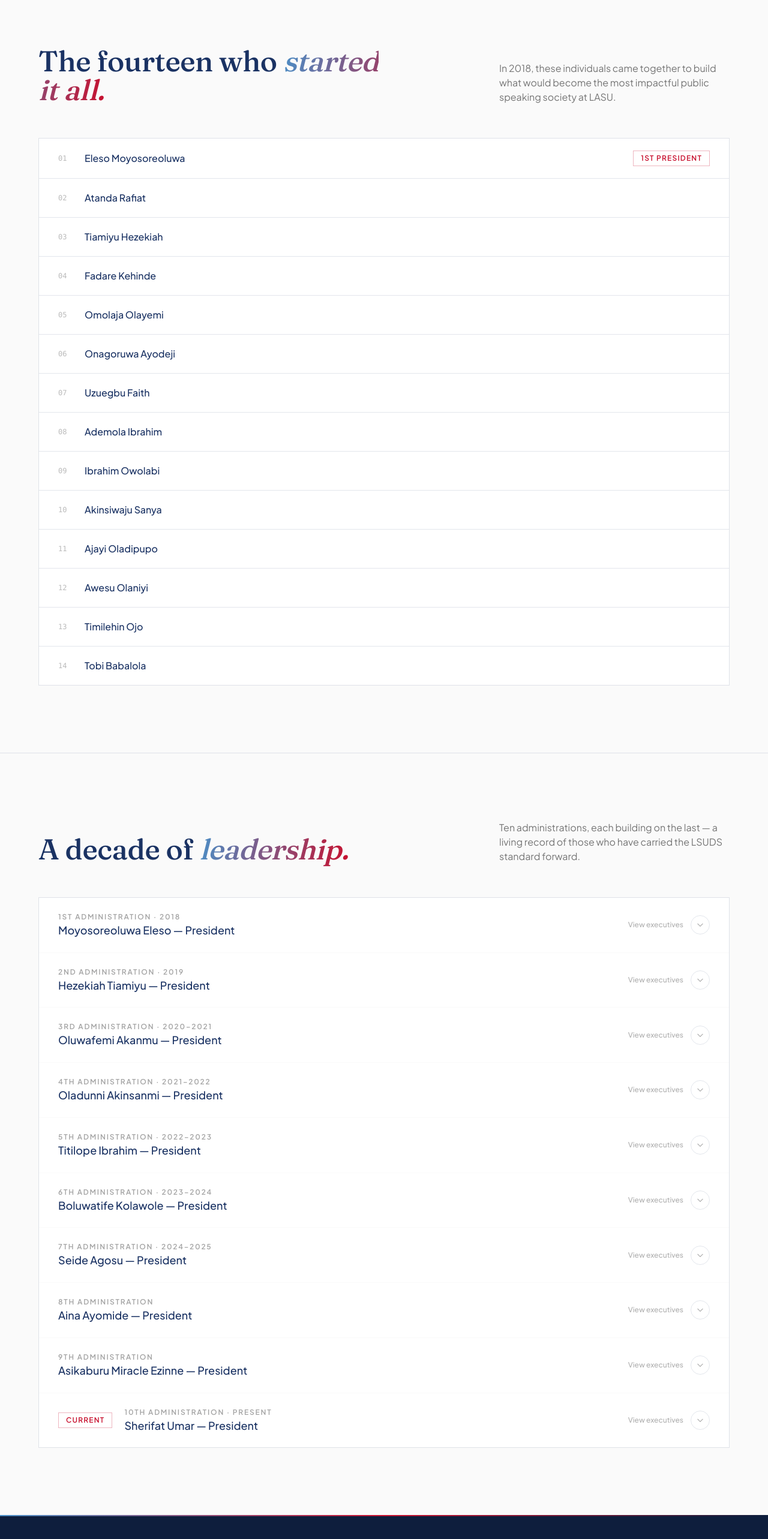
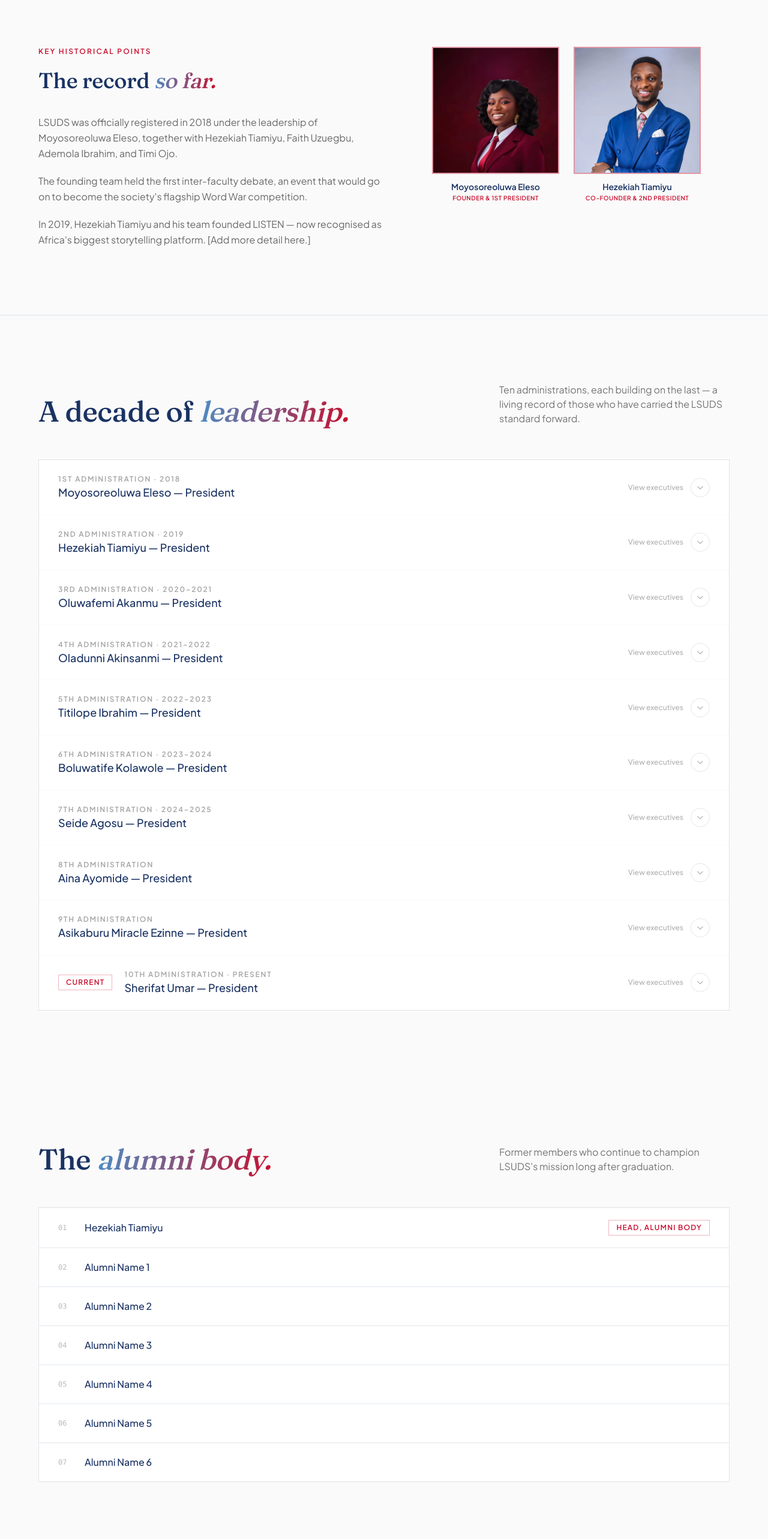
Before and after one commit to Michaelgnaho/lasudebatesociety, a Next.js app: page /about in a window 1280 px wide. Shown: the part 3166-5732 px from the top of the page at 60% size. Built offline with nearby package versions, Linux system fonts and the light colour scheme.

Commit message:
add about, achievment and listen page

```diff
--- a/src/app/about/page.tsx
+++ b/src/app/about/page.tsx
@@ -33,6 +33,12 @@
   note: string;
   executives: Executive[];
   isCurrent?: boolean;
+}
+
+interface HistoricalFigure {
+  name: string;
+  role: string;
+  image: string;
 }
 
 // ─── Data ────────────────────────────────────────────────────────────────────
@@ -108,6 +114,52 @@
     icon: BookOpen,
     title: "Continuous Learning",
     copy: "Through its events, training sessions, and publications, the society champions lifelong learning and the continuous refinement of voice and skill.",
+  },
+];
+
+// Historical figures — replace images/roles as needed. Using existing image paths from the founding data.
+const historicalFigures: HistoricalFigure[] = [
+  {
+    name: "Moyosoreoluwa Eleso",
+    role: "Founder & 1st President",
+    image: "/images/Eleso-Moyosoreoluwa.webp",
+  },
+  {
+    name: "Hezekiah Tiamiyu",
+    role: "Co-Founder & 2nd President",
+    image: "/images/Hezekiah-Tiamiyu.webp",
+  },
+];
+
+// TODO: Replace with the full narrative — this is a placeholder based on what was provided.
+const historicalPoints = [
+  "LSUDS was officially registered in 2018 under the leadership of Moyosoreoluwa Eleso, together with Hezekiah Tiamiyu, Faith Uzuegbu, Ademola Ibrahim, and Timi Ojo.",
+  "The founding team held the first inter-faculty debate, an event that would go on to become the society's flagship Word War competition.",
+  "In 2019, Hezekiah Tiamiyu and his team founded LISTEN — now recognised as Africa's biggest storytelling platform. [Add more detail here.]",
+];
+
+// Alumni body — replace with full list of names.
+const alumniHead = "Hezekiah Tiamiyu";
+const alumniMembers = [
+  "Alumni Name 1",
+  "Alumni Name 2",
+  "Alumni Name 3",
+  "Alumni Name 4",
+  "Alumni Name 5",
+  "Alumni Name 6",
+];
+
+// LSUDS & LASU — replace names/images with the actual VC and staff adviser.
+const lasuLeadership = [
+  {
+    name: "Vice Chancellor Name",
+    role: "Vice Chancellor, Lagos State University",
+    image: "/images/placeholder.webp",
+  },
+  {
+    name: "Staff Adviser Name",
+    role: "Staff Adviser, LSUDS",
+    image: "/images/placeholder.webp",
   },
 ];
 
@@ -622,7 +674,10 @@
 
       reveal(".milestone-item", { stagger: 0.12 });
       reveal(".value-card", { stagger: 0.1 });
-      reveal(".member-row", { stagger: 0.045, duration: 0.5 });
+      reveal(".historical-card", { stagger: 0.1 });
+      reveal(".historical-point", { stagger: 0.1 });
+      reveal(".alumni-row", { stagger: 0.045, duration: 0.5 });
+      reveal(".lasu-card", { stagger: 0.12 });
       reveal(".admin-row", { stagger: 0.08 });
 
       // Timeline progress line draws in as the section scrolls past
@@ -1003,70 +1058,68 @@
         </div>
       </section>
 
-      {/* ── Founding Members ─────────────────────────────────────────────── */}
+      {/* ── Historical Points ────────────────────────────────────────────── */}
       <section className="py-24 sm:py-28 border-b border-[var(--line)]">
         <div className="section-shell">
-          <div className="flex flex-col lg:flex-row lg:items-end lg:justify-between gap-6 mb-14">
+          <div className="flex flex-col lg:flex-row lg:gap-20">
+            {/* Left — narrative */}
+            <div className="lg:w-6/12 shrink-0">
               <AnimatedContent
                 distance={30}
                 duration={0.7}
                 ease="power3.out"
                 threshold={0.15}
               >
-              <h2 className="text-3xl sm:text-4xl lg:text-5xl font-medium text-[var(--navy)] max-w-xl">
-                The fourteen who{" "}
-                <span className="italic gradient-text">started it all.</span>
+                <p className="text-xs font-semibold uppercase tracking-[0.18em] text-[var(--crimson)]">
+                  Key historical points
+                </p>
+                <h2 className="mt-4 text-3xl sm:text-4xl font-medium text-[var(--navy)] leading-snug">
+                  The record{" "}
+                  <span className="italic gradient-text">so far.</span>
                 </h2>
               </AnimatedContent>
-            <AnimatedContent
-              distance={20}
-              duration={0.6}
-              ease="power3.out"
-              delay={0.15}
-              threshold={0.15}
+
+              <div className="mt-8 space-y-5">
+                {historicalPoints.map((point, i) => (
+                  <p
+                    key={i}
+                    className="historical-point opacity-0 translate-y-4 text-[var(--ink)]/65 leading-relaxed"
                   >
-              <p className="text-[var(--ink)]/60 max-w-sm">
-                In 2018, these individuals came together to build what would
-                become the most impactful public speaking society at LASU.
+                    {point}
                   </p>
-            </AnimatedContent>
+                ))}
+              </div>
             </div>
 
+            {/* Right — historical figures */}
+            <div className="mt-14 lg:mt-0 lg:flex-1">
+              <div className="grid grid-cols-2 gap-6 max-w-md">
+                {historicalFigures.map((figure) => (
                   <div
-            className="border divide-y divide-[var(--line)]"
-            style={{ borderColor: "var(--line)" }}
+                    key={figure.name}
+                    className="historical-card opacity-0 translate-y-6 flex flex-col items-center text-center gap-3"
                   >
-            {[
-              "Eleso Moyosoreoluwa",
-              "Atanda Rafiat",
-              "Tiamiyu Hezekiah",
-              "Fadare Kehinde",
-              "Omolaja Olayemi",
-              "Onagoruwa Ayodeji",
-              "Uzuegbu Faith",
-              "Ademola Ibrahim",
-              "Ibrahim Owolabi",
-              "Akinsiwaju Sanya",
-              "Ajayi Oladipupo",
-              "Awesu Olaniyi",
-              "Timilehin Ojo",
-              "Tobi Babalola",
-            ].map((name, i) => (
-              <div
-                key={name}
-                className="member-row opacity-0 -translate-x-4 flex items-center gap-6 bg-white px-8 py-5"
-              >
-                <span className="text-xs font-mono text-[var(--ink)]/30 w-5 shrink-0">
-                  {String(i + 1).padStart(2, "0")}
-                </span>
-                <span className="text-[var(--navy)] font-medium">{name}</span>
-                {i === 0 && (
-                  <span className="ml-auto text-xs font-semibold uppercase tracking-widest text-[var(--crimson)] border border-[var(--crimson)]/30 px-3 py-1">
-                    1st President
-                  </span>
-                )}
+                    <div className="relative w-full aspect-square overflow-hidden bg-[var(--navy)]/5 border-2 border-[var(--crimson)]/40">
+                      <Image
+                        src={figure.image}
+                        alt={`Portrait of ${figure.name}`}
+                        fill
+                        sizes="(max-width: 640px) 45vw, 20vw"
+                        className="object-cover object-top"
+                      />
+                    </div>
+                    <div>
+                      <p className="text-sm font-semibold text-[var(--navy)] leading-snug">
+                        {figure.name}
+                      </p>
+                      <p className="mt-0.5 text-[10px] uppercase tracking-wider text-[var(--crimson)] font-semibold">
+                        {figure.role}
+                      </p>
+                    </div>
                   </div>
                 ))}
+              </div>
+            </div>
           </div>
         </div>
       </section>
@@ -1186,6 +1239,122 @@
           </div>
         </div>
       </section>
+      {/* ── Alumni Body ──────────────────────────────────────────────────── */}
+      <section className="py-24 sm:py-28 border-b border-[var(--line)]">
+        <div className="section-shell">
+          <div className="flex flex-col lg:flex-row lg:items-end lg:justify-between gap-6 mb-14">
+            <AnimatedContent
+              distance={30}
+              duration={0.7}
+              ease="power3.out"
+              threshold={0.15}
+            >
+              <h2 className="text-3xl sm:text-4xl lg:text-5xl font-medium text-[var(--navy)] max-w-xl">
+                The <span className="italic gradient-text">alumni body.</span>
+              </h2>
+            </AnimatedContent>
+            <AnimatedContent
+              distance={20}
+              duration={0.6}
+              ease="power3.out"
+              delay={0.15}
+              threshold={0.15}
+            >
+              <p className="text-[var(--ink)]/60 max-w-sm">
+                Former members who continue to champion LSUDS's mission long
+                after graduation.
+              </p>
+            </AnimatedContent>
+          </div>
+
+          <div
+            className="border divide-y divide-[var(--line)]"
+            style={{ borderColor: "var(--line)" }}
+          >
+            {/* Head of alumni body */}
+            <div className="alumni-row opacity-0 -translate-x-4 flex items-center gap-6 bg-white px-8 py-5">
+              <span className="text-xs font-mono text-[var(--ink)]/30 w-5 shrink-0">
+                01
+              </span>
+              <span className="text-[var(--navy)] font-medium">
+                {alumniHead}
+              </span>
+              <span className="ml-auto text-xs font-semibold uppercase tracking-widest text-[var(--crimson)] border border-[var(--crimson)]/30 px-3 py-1">
+                Head, Alumni Body
+              </span>
+            </div>
+
+            {/* Other alumni — names only */}
+            {alumniMembers.map((name, i) => (
+              <div
+                key={name}
+                className="alumni-row opacity-0 -translate-x-4 flex items-center gap-6 bg-white px-8 py-5"
+              >
+                <span className="text-xs font-mono text-[var(--ink)]/30 w-5 shrink-0">
+                  {String(i + 2).padStart(2, "0")}
+                </span>
+                <span className="text-[var(--navy)] font-medium">{name}</span>
+              </div>
+            ))}
+          </div>
+        </div>
+      </section>
+
+      <section className="py-24 sm:py-28 border-b border-[var(--line)]">
+        <div className="section-shell">
+          <div className="flex flex-col lg:flex-row lg:items-end lg:justify-between gap-6 mb-14">
+            <AnimatedContent
+              distance={30}
+              duration={0.7}
+              ease="power3.out"
+              threshold={0.15}
+            >
+              <h2 className="text-3xl sm:text-4xl lg:text-5xl font-medium text-[var(--navy)] max-w-xl">
+                LSUDS & <span className="italic gradient-text">LASU.</span>
+              </h2>
+            </AnimatedContent>
+            <AnimatedContent
+              distance={20}
+              duration={0.6}
+              ease="power3.out"
+              delay={0.15}
+              threshold={0.15}
+            >
+              <p className="text-[var(--ink)]/60 max-w-sm">
+                LSUDS operates under the guidance and support of the
+                university's leadership.
+              </p>
+            </AnimatedContent>
+          </div>
+
+          <div className="grid grid-cols-1 sm:grid-cols-2 gap-8 max-w-2xl">
+            {lasuLeadership.map((person) => (
+              <div
+                key={person.name}
+                className="lasu-card opacity-0 translate-y-6 flex flex-col items-center text-center gap-4"
+              >
+                <div className="relative w-full aspect-square overflow-hidden bg-[var(--navy)]/5 border border-[var(--line)]">
+                  <Image
+                    src={person.image}
+                    alt={`Photo of ${person.name}`}
+                    fill
+                    sizes="(max-width: 640px) 90vw, 40vw"
+                    className="object-cover object-top"
+                  />
+                </div>
+                <div>
+                  <p className="text-base font-semibold text-[var(--navy)] leading-snug">
+                    {person.name}
+                  </p>
+                  <p className="mt-0.5 text-xs uppercase tracking-wider text-[var(--crimson)]/80 font-medium">
+                    {person.role}
+                  </p>
+                </div>
+              </div>
+            ))}
+          </div>
+        </div>
+      </section>
     </main>
   );
 }
--- a/src/components/Aboutsection.tsx
+++ b/src/components/Aboutsection.tsx
@@ -99,7 +99,7 @@
                 style={{ borderColor: "var(--line)" }}
               >
                 <Image
-                  src="/images/Hezekiah-Tiamiyu.webp"
+                  src="/images/about-hero.jpg"
                   alt="LSUDS member"
                   fill
                   sizes="(max-width: 1024px) 100vw, 50vw"
```
Also changed, not shown: public/images/about-hero.jpg (added). Lines whose indentation alone changed are shown as unchanged.
